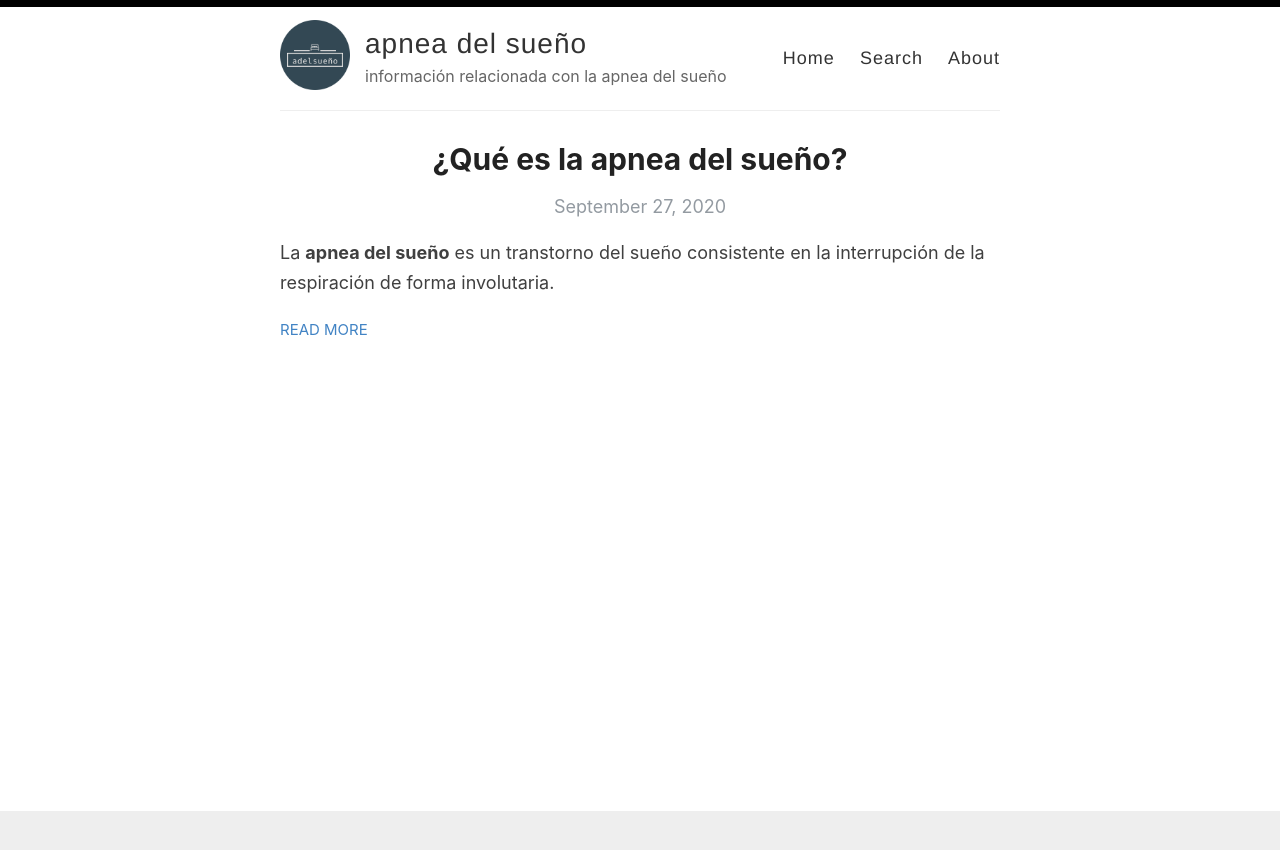
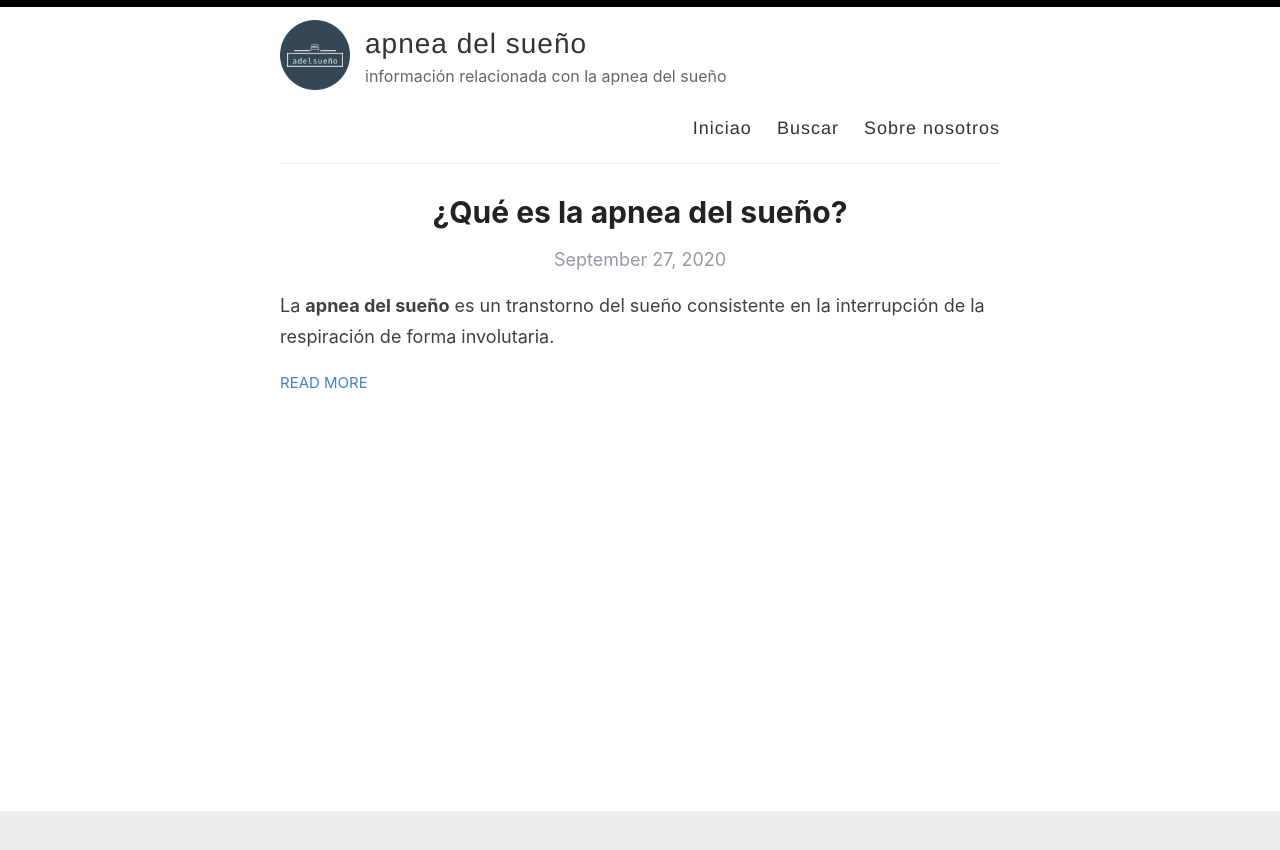
Before and after one commit to adelsueno/adelsueno.github.io, a Jekyll site: the page built from index.html, in a window 1280 px wide. Shown: the top 850 px of the page. Built offline with Jekyll 4.4.1, drawn with Linux system fonts in a browser that asks for light colours; the list of posts is cut into pages by our own code.

Commit message:
Update default.html

```diff
--- a/_layouts/default.html
+++ b/_layouts/default.html
@@ -29,9 +29,9 @@
             </div>
 
             <nav>
-              <a href="{{ site.baseurl }}/">Home</a>
-              <a href="{{ site.baseurl }}/search">Search</a>
-              <a href="{{ site.baseurl }}/about">About</a>
+              <a href="{{ site.baseurl }}/">Iniciao</a>
+              <a href="{{ site.baseurl }}/search">Buscar</a>
+              <a href="{{ site.baseurl }}/about">Sobre nosotros</a>
             </nav>
           </header>
         </div>
```
